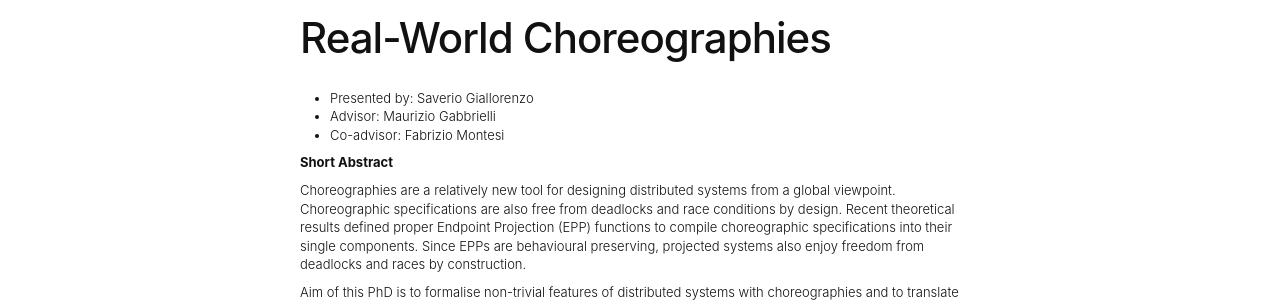
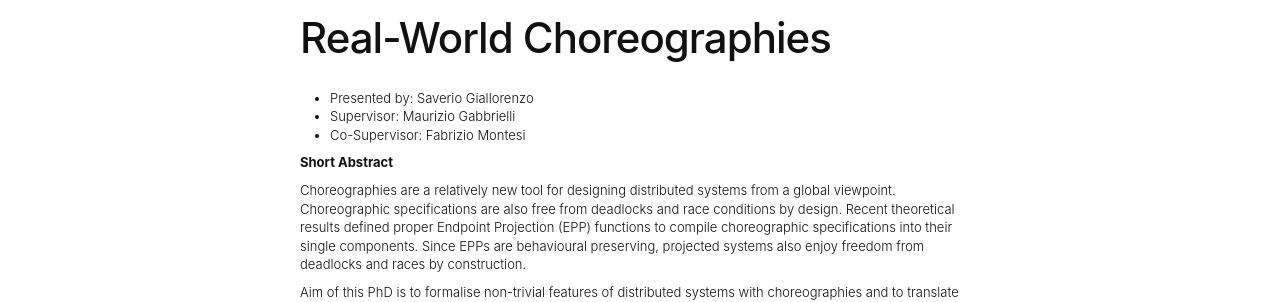
Before and after one commit to thesave/academic_website_, a Jekyll site: the page built from website/publications/phdthesis.md, in a window 1280 px wide. Shown: the part 149-451 px from the top of the page. Built offline with Jekyll 4.4.1, drawn with Linux system fonts in a browser that asks for light colours; some of the changed lines change nothing that is shown.

Commit message:
Update phdthesis.md

```diff
--- a/website/publications/phdthesis.md
+++ b/website/publications/phdthesis.md
@@ -5,8 +5,8 @@ permalink: /publications/phdthesis/
 ---
 
 - Presented by: Saverio Giallorenzo
-- Advisor: Maurizio Gabbrielli
-- Co-advisor: Fabrizio Montesi
+- Supervisor: Maurizio Gabbrielli
+- Co-Supervisor: Fabrizio Montesi
 
 **Short Abstract**
 
```
